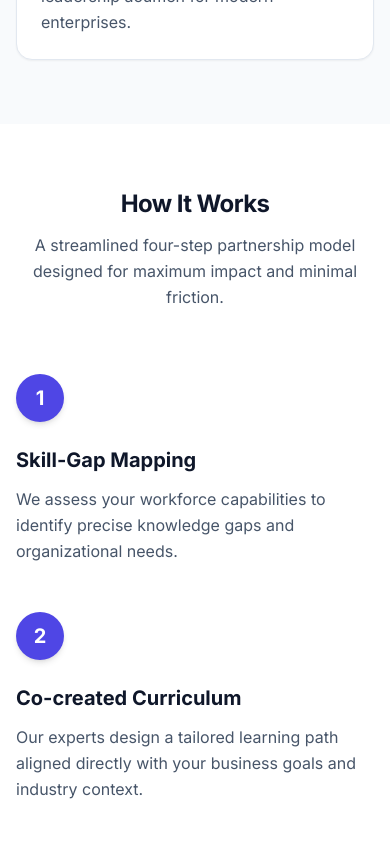
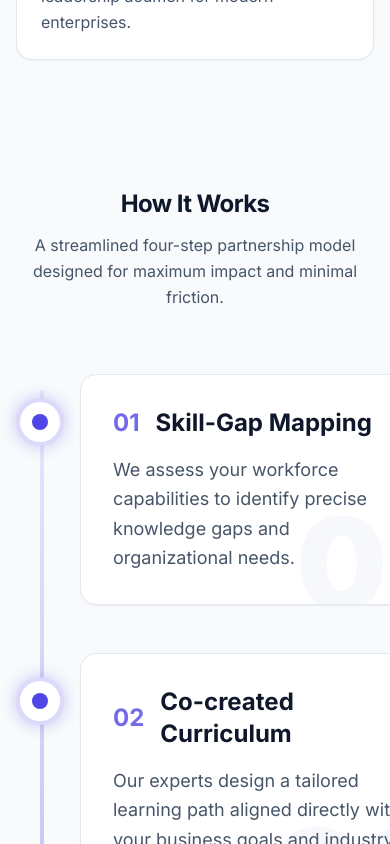
Before and after one commit to MohammedJawad1920/accredian-enterprise-landing-page-clone, a Next.js app: page / in a window 390 px wide. Shown: the part 5380-6224 px from the top of the page. Built offline with nearby package versions, Linux system fonts and the light colour scheme.

Commit message:
feat: enhance HowItWorks section with responsive timeline and card layout for improved user experience

```diff
--- a/components/sections/HowItWorks.tsx
+++ b/components/sections/HowItWorks.tsx
@@ -1,6 +1,7 @@
 import React from 'react';
 import { Container } from '../ui/Container';
 import { SectionHeading } from '../ui/SectionHeading';
+import { Card } from '../ui/Card';
 
 const STEPS = [
   {
@@ -27,30 +28,60 @@ const STEPS = [
 
 export const HowItWorks: React.FC = () => {
   return (
-    <section id="how-it-works" className="py-16 sm:py-24 bg-white scroll-mt-20">
+    <section id="how-it-works" className="py-16 sm:py-24 bg-neutral-50 scroll-mt-20 overflow-hidden">
       <Container>
         <SectionHeading
           title="How It Works"
           subtitle="A streamlined four-step partnership model designed for maximum impact and minimal friction."
-          className="mb-16"
+          className="mb-16 md:mb-24"
         />
-        <div className="grid grid-cols-1 lg:grid-cols-4 gap-12 lg:gap-8 relative">
-          {/* Connecting line for desktop timeline feel */}
-          <div className="hidden lg:block absolute top-6 left-0 w-full h-px bg-neutral-200 -z-10" />
 
-          {STEPS.map((item) => (
-            <div key={item.step} className="flex flex-col items-start lg:items-center relative">
-              <div className="w-12 h-12 rounded-full bg-primary text-white flex items-center justify-center text-xl font-bold mb-6 shrink-0 shadow-md">
-                {item.step}
+        <div className="relative max-w-5xl mx-auto">
+          {/* Vertical Timeline Track */}
+          <div className="absolute left-6 lg:left-1/2 top-4 bottom-4 w-1 bg-gradient-to-b from-primary/10 via-primary/30 to-primary/10 lg:-translate-x-1/2 rounded-full" />
+
+          {STEPS.map((item, index) => {
+            const isEven = index % 2 === 0;
+            return (
+              <div
+                key={item.step}
+                className={`relative flex flex-col lg:flex-row items-start lg:items-center justify-between w-full mb-12 lg:mb-20 last:mb-0 ${
+                  isEven ? 'lg:flex-row-reverse' : ''
+                }`}
+              >
+                {/* Timeline Node */}
+                <div className="absolute left-6 lg:left-1/2 w-12 h-12 rounded-full bg-white border-4 border-primary/20 shadow-[0_0_15px_rgba(79,70,229,0.3)] -translate-x-1/2 z-10 flex items-center justify-center transition-all duration-300 group-hover:border-primary group-hover:shadow-[0_0_25px_rgba(79,70,229,0.6)] group-focus-visible:border-primary mt-6 lg:mt-0">
+                  <div className="w-4 h-4 bg-primary rounded-full" />
+                </div>
+
+                {/* Empty Space for layout balancing on Desktop */}
+                <div className="hidden lg:block w-[45%]" />
+
+                {/* Card Content */}
+                <div className="ml-16 lg:ml-0 w-full lg:w-[45%] relative group">
+                  <Card className="relative overflow-hidden p-8 hover:-translate-y-2 transition-all duration-300 h-full">
+                    {/* Decorative Watermark Number */}
+                    <div className="absolute -right-2 -bottom-6 text-9xl font-black text-neutral-100 opacity-60 z-0 select-none group-hover:text-primary/5 transition-colors duration-500">
+                      0{item.step}
+                    </div>
+
+                    {/* Text Content */}
+                    <div className="relative z-10">
+                      <div className="flex items-center gap-4 mb-4">
+                        <span className="lg:hidden text-2xl font-bold text-primary opacity-80">
+                          0{item.step}
+                        </span>
+                        <h3 className="text-2xl font-bold text-neutral-900">{item.title}</h3>
+                      </div>
+                      <p className="text-neutral-600 leading-relaxed text-lg">
+                        {item.description}
+                      </p>
+                    </div>
+                  </Card>
+                </div>
               </div>
-              <h3 className="text-xl font-bold text-neutral-900 mb-3 lg:text-center">
-                {item.title}
-              </h3>
-              <p className="text-neutral-600 leading-relaxed lg:text-center">
-                {item.description}
-              </p>
-            </div>
-          ))}
+            );
+          })}
         </div>
       </Container>
     </section>
```
